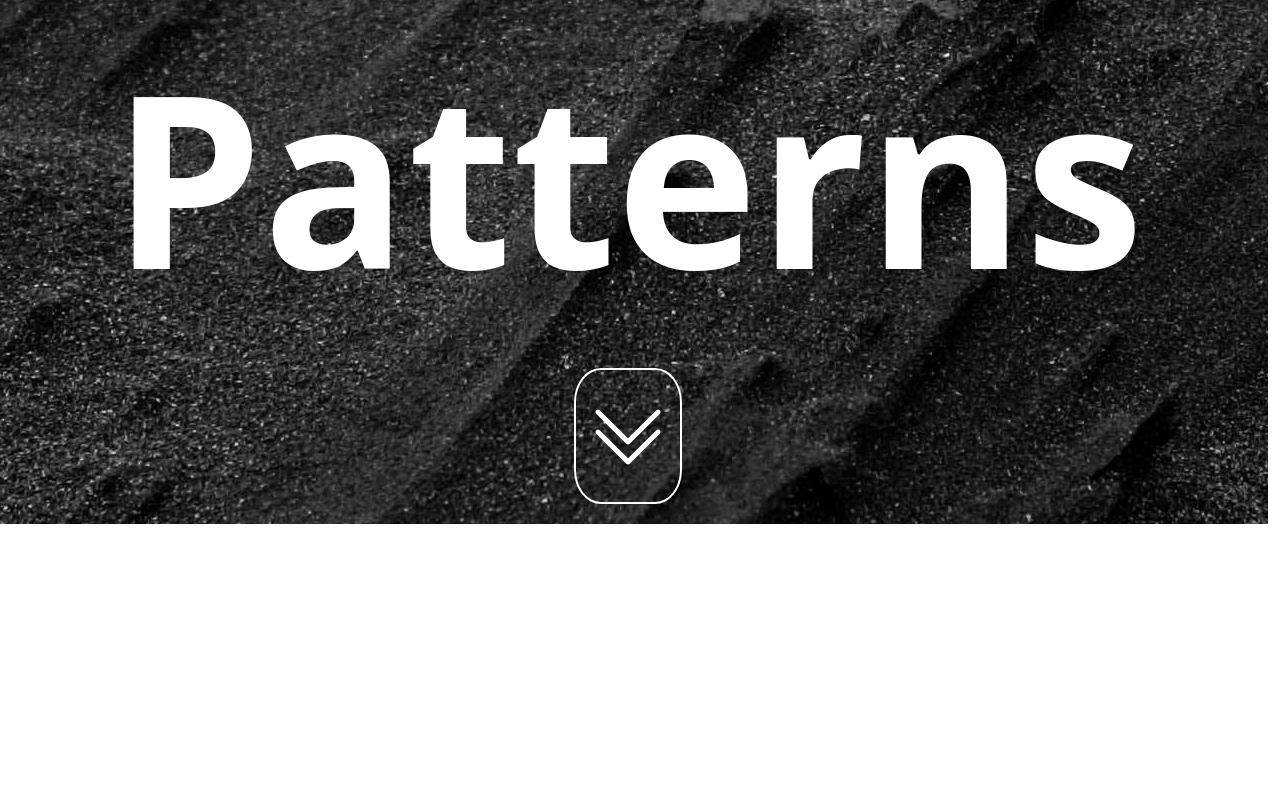
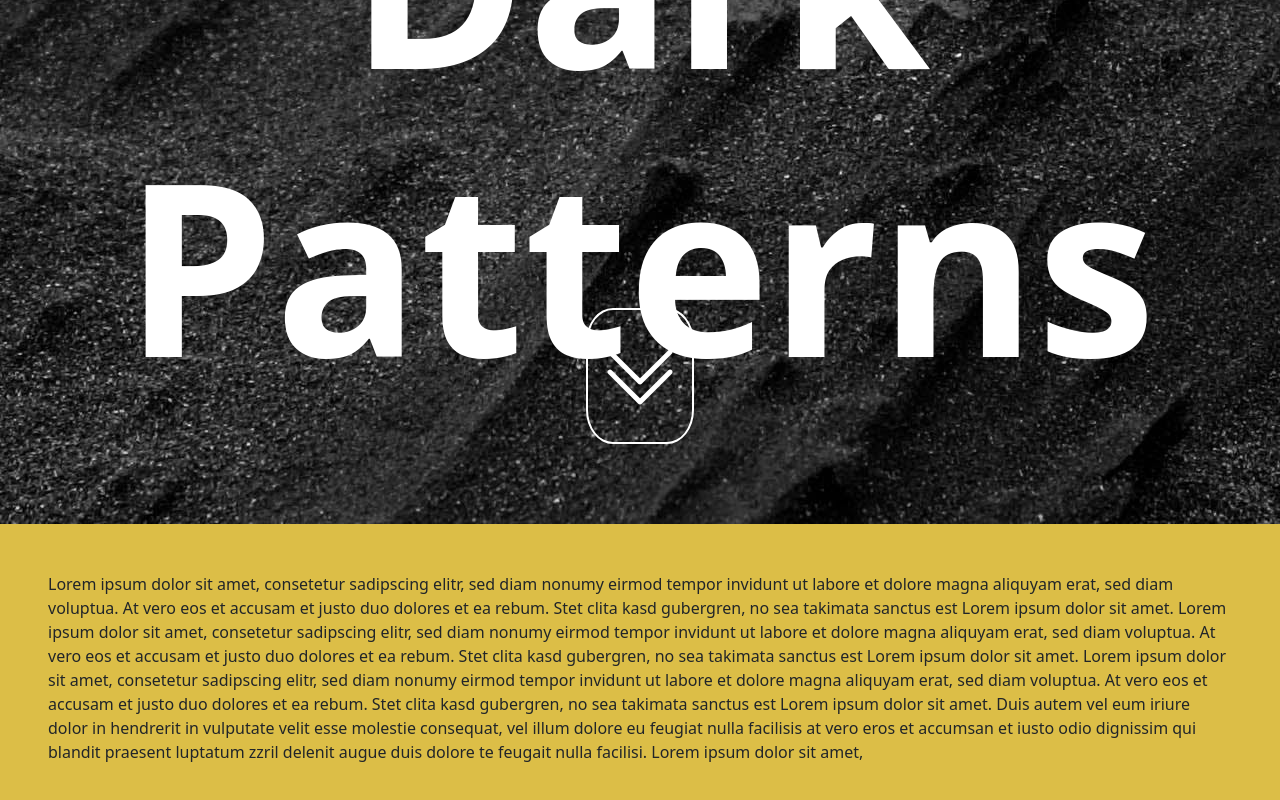
Before and after one commit to naTariks/darkpattern-info, an Angular app in the folder dark-patterns/: page / in a window 1280 px wide. Shown: the part 276-1076 px from the top of the page. Before the commit the page ends 800 px from the top, so only its background shows below. Built offline with nearby package versions, Linux system fonts and the light colour scheme.

Commit message:
Info: - scroll event on landing-page button - static text

```diff
--- a/dark-patterns/src/app/app.component.html
+++ b/dark-patterns/src/app/app.component.html
@@ -1,3 +1,4 @@
 <div>
   <app-landing-page></app-landing-page>
+  <app-info></app-info>
 </div>
--- a/dark-patterns/src/app/app.module.ts
+++ b/dark-patterns/src/app/app.module.ts
@@ -6,11 +6,13 @@ import { AppComponent } from './app.component';
 import { NgbModule } from '@ng-bootstrap/ng-bootstrap';
 import { LandingPageComponent } from './modules/components/landing-page/landing-page.component';
 import {NgOptimizedImage} from "@angular/common";
+import { InfoComponent } from './modules/components/info/info.component';
 
 @NgModule({
   declarations: [
     AppComponent,
-    LandingPageComponent
+    LandingPageComponent,
+    InfoComponent
   ],
   imports: [
     BrowserModule,
--- /dev/null
+++ b/dark-patterns/src/app/modules/components/info/info.component.html
@@ -0,0 +1,16 @@
+<div class="bg-primary">
+  <div id="div-info" class="p-5">
+    <p>
+      Lorem ipsum dolor sit amet, consetetur sadipscing elitr, sed diam nonumy eirmod tempor invidunt ut labore et dolore
+      magna aliquyam erat, sed diam voluptua. At vero eos et accusam et justo duo dolores et ea rebum. Stet clita kasd gubergren,
+      no sea takimata sanctus est Lorem ipsum dolor sit amet. Lorem ipsum dolor sit amet, consetetur sadipscing elitr, sed diam
+      nonumy eirmod tempor invidunt ut labore et dolore magna aliquyam erat, sed diam voluptua. At vero eos et accusam et justo
+      duo dolores et ea rebum. Stet clita kasd gubergren, no sea takimata sanctus est Lorem ipsum dolor sit amet. Lorem ipsum
+      dolor sit amet, consetetur sadipscing elitr, sed diam nonumy eirmod tempor invidunt ut labore et dolore magna aliquyam erat,
+      sed diam voluptua. At vero eos et accusam et justo duo dolores et ea rebum. Stet clita kasd gubergren, no sea takimata
+      sanctus est Lorem ipsum dolor sit amet. Duis autem vel eum iriure dolor in hendrerit in vulputate velit esse molestie
+      consequat, vel illum dolore eu feugiat nulla facilisis at vero eros et accumsan et iusto odio dignissim qui blandit
+      praesent luptatum zzril delenit augue duis dolore te feugait nulla facilisi. Lorem ipsum dolor sit amet,
+    </p>
+  </div>
+</div>
--- a/dark-patterns/src/app/modules/components/landing-page/landing-page.component.html
+++ b/dark-patterns/src/app/modules/components/landing-page/landing-page.component.html
@@ -1,8 +1,6 @@
-<div class="landing-img row">
+<div class="landing-img">
   <h1 class="d-flex justify-content-center align-items-center text-center text-white fw-bold">Dark Patterns</h1>
-  <div class="d-flex justify-content-center align-items-center">
-    <button class="btn btn-scroll-down" >
-      <i class="bi bi-chevron-double-down text-white"></i>
-    </button>
-  </div>
+  <button class="btn btn-scroll-down" (click)="scrollSmoothTo('div-info')">
+    <i class="bi bi-chevron-double-down text-white"></i>
+  </button>
 </div>
--- a/dark-patterns/src/app/modules/components/landing-page/landing-page.component.scss
+++ b/dark-patterns/src/app/modules/components/landing-page/landing-page.component.scss
@@ -13,6 +13,8 @@ h1{
 }
 
 .btn-scroll-down{
+  position: absolute;
+  bottom: 5rem;
   font-size: 5rem;
   border: 2px solid white;
   border-radius: 25%;
--- a/dark-patterns/src/app/modules/components/landing-page/landing-page.component.ts
+++ b/dark-patterns/src/app/modules/components/landing-page/landing-page.component.ts
@@ -7,4 +7,11 @@ import { Component } from '@angular/core';
 })
 export class LandingPageComponent {
 
+  scrollSmoothTo(elementId: string) {
+    const element: any = document.getElementById(elementId);
+    element.scrollIntoView({
+      block: 'start',
+      behavior: 'smooth'
+    });
+  }
 }
--- a/dark-patterns/src/bootstrap.scss
+++ b/dark-patterns/src/bootstrap.scss
@@ -7,8 +7,7 @@
 // 2. Include any default variable overrides here
 $primary: #DCBE47;
 $secondary: #09112F;
-$accent: #D7B52D;
-$background: #080F2B;
+
 
 // 3. Include remainder of required Bootstrap stylesheets (including any separate color mode stylesheets)
 @import "node_modules/bootstrap/scss/variables";
--- a/dark-patterns/src/styles.scss
+++ b/dark-patterns/src/styles.scss
@@ -2,4 +2,9 @@
 
 /* Importing Bootstrap SCSS file. */
 @import "bootstrap";
-@import "~bootstrap-icons/font/bootstrap-icons.css"
+@import "~bootstrap-icons/font/bootstrap-icons.css";
+
+$primary: #DCBE47;
+$secondary: #09112F;
+$accent: #D7B52D;
+$background: #080F2B;
```
Also changed, not shown: dark-patterns/src/app/modules/components/info/info.component.ts (added, +10 -0 lines), dark-patterns/src/app/modules/components/info/info.component.scss (added), 1 other file (tests, documents, lock files or other folders).
